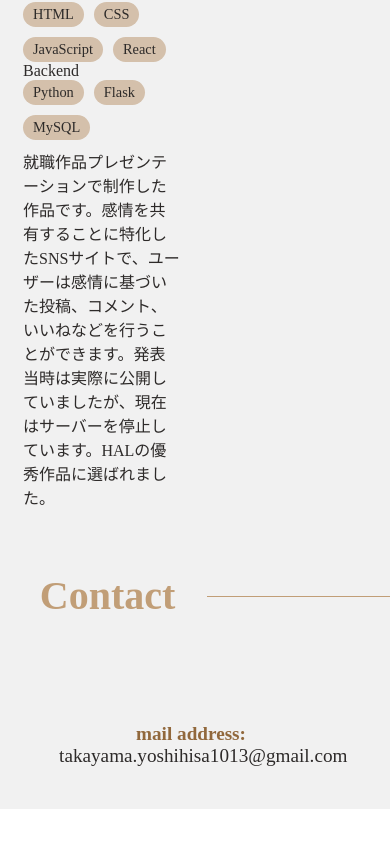
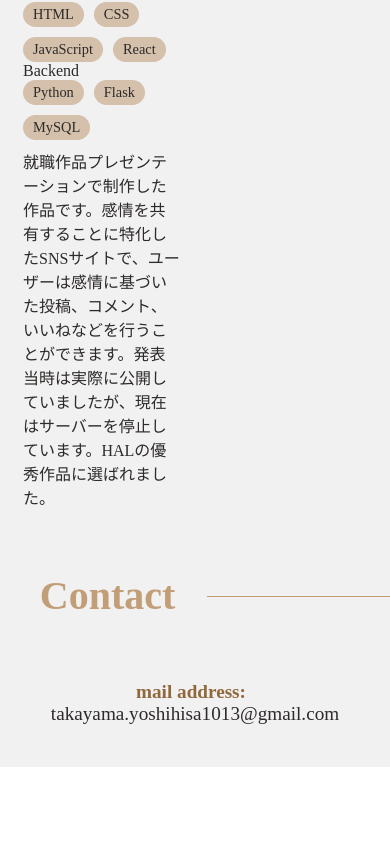
Before and after one commit to takayamayoshihisa1013/newportfolio, a React (Vite) app: page / in a window 390 px wide. Shown: the part 4364-5211 px from the top of the page. After the commit the page ends 5131 px from the top, so only its background shows below. Built offline with nearby package versions, Linux system fonts and the light colour scheme; a web font is replaced by a local one.

Commit message:
修正に修正を重ねていきます

```diff
--- a/src/css/Contact.css
+++ b/src/css/Contact.css
@@ -1,6 +1,6 @@
 .contact-address {
     font-size: 1.5rem;
-    padding: 5vh;
+    padding: 5vh 0;
     text-align: center;
 
 }
@@ -18,7 +18,6 @@
 @media screen and (max-width: 768px) {
     .contact-address {
         font-size: 1.2rem;
-        margin: 5vh 2vh;
     }
 
     .contact-address br {
```
